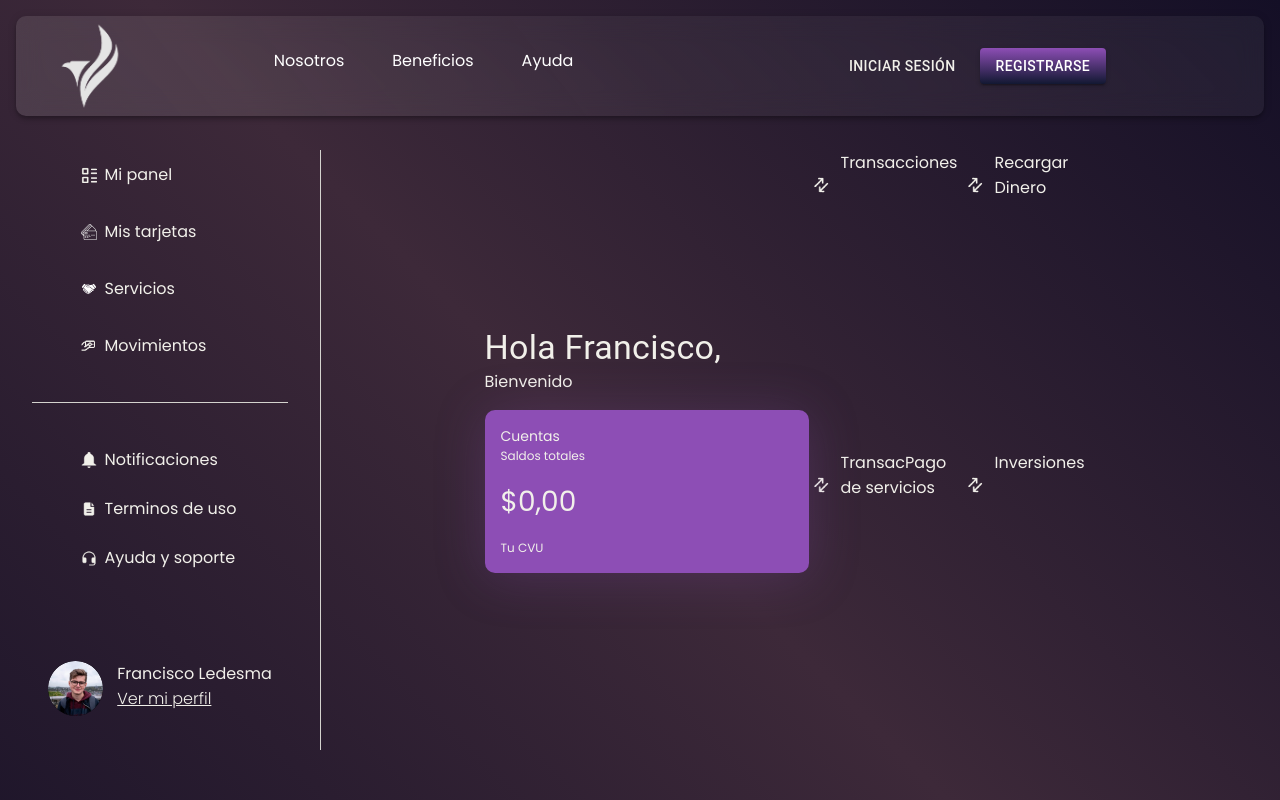
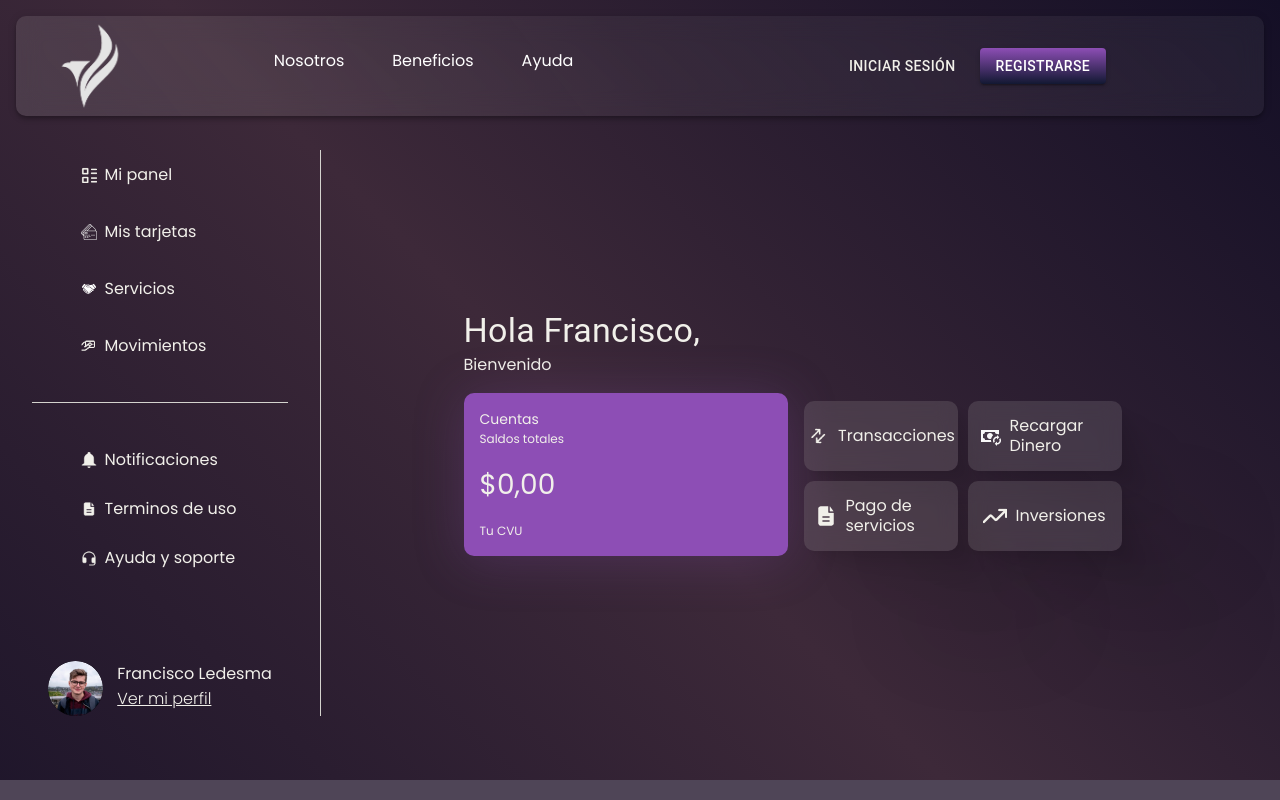
Before and after one commit to No-Country/c12-36-ft-reactnative, a React (Vite) app in the folder frontend/: page /home in a window 1280 px wide. Shown: the top 800 px of the page. Built offline with nearby package versions, Linux system fonts and the light colour scheme.

Commit message:
diseño cards

```diff
--- a/frontend/package.json
+++ b/frontend/package.json
@@ -14,8 +14,8 @@
     "@emotion/styled": "^11.11.0",
     "@mui/icons-material": "^5.13.7",
     "@mui/material": "^5.13.7",
-    "react": "^18.2.0",
-    "react-dom": "^18.2.0",
+    "react": "18.2.0",
+    "react-dom": "18.2.0",
     "react-router-dom": "^6.14.1"
   },
   "devDependencies": {
--- a/frontend/src/components/CardsHome/CardsHome.jsx
+++ b/frontend/src/components/CardsHome/CardsHome.jsx
@@ -1,15 +1,18 @@
 import { Typography } from '@mui/material'
-import trans from '../../assets/fluent_arrow-sort-16-filled.png'
+import icon1 from '../../assets/fluent_arrow-sort-16-filled.png'
+import icon2 from '../../assets/mdi_cash-sync.png'
+import icon3 from '../../assets/basil_document-solid.png'
+import icon4 from '../../assets/streamline_money-graph-arrow-increase-ascend-growth-up-arrow-stats-graph-right-grow.png'
 import './cardsHome.css'
 
-const iconCards = [{ name: 'Transacciones', img: trans }, { name: 'Recargar Dinero', img: trans }, { name: 'TransacPago de servicios', img: trans }, { name: 'Inversiones', img: trans }]
+const iconCards = [{ name: 'Transacciones', img: icon1 }, { name: 'Recargar Dinero', img: icon2 }, { name: 'Pago de servicios', img: icon3 }, { name: 'Inversiones', img: icon4 }]
 const CardsHome = () => {
   return (
     <div className='gridCards'>
       {
             iconCards.map((icon) => (
-              <div style={{ width: '154px', height: '70px', display: 'flex', gap: '8px', borderRadius: '10px' }} key={icon.name}>
-                <img style={{ width: '24px', objectFit: 'contain' }} src={icon.img} alt={icon.name} />
+              <div className='card'>
+                <img className='cardImage'style={{ width: '24px', objectFit: 'contain' }} src={icon.img} alt={icon.name} />
                 <Typography variant='p' color='secondary'>{icon.name}</Typography>
               </div>
             ))
--- a/frontend/src/components/CardsHome/cardsHome.css
+++ b/frontend/src/components/CardsHome/cardsHome.css
@@ -1,4 +1,31 @@
 .gridCards{
     display: grid;
     grid-template-columns: 1fr 1fr;
+    gap: 10px;
+    justify-content: center;
+    align-items: center;
+    padding: 16px;
+    height: 70px;
+    margin: 75px auto;
 }
+
+.card {
+   background: rgba(241, 240, 234, 0.12);
+   backdrop-filter: blur(10px);
+    display: flex;
+    justify-content: center;
+    align-items: center;
+    padding: 10px;
+    border-radius: 10px;
+    width: 154px;
+    height: 70px;
+    gap: 8px;
+    line-height: 20px;
+
+}
+
+.cardImage {
+  width: 24px;
+  height: 24px;
+  object-fit: contain;
+}
--- a/frontend/src/components/Home/Home.jsx
+++ b/frontend/src/components/Home/Home.jsx
@@ -26,7 +26,7 @@ export const Home = () => {
       <div style={{ display: 'flex' }}>
         <Sidebar />
         <Divider orientation='vertical' flexItem className='divider' />
-        <div style={{ display: 'flex', margin: 'auto', height: '600px', justifyContent: 'center' }}>
+        <div style={{ display: 'flex', margin: 'auto', justifyContent: 'center' }}>
           <Welcome />
           <CardsHome />
         </div>
```
Also changed, not shown: frontend/src/assets/mdi_cash-sync.png (added), 1 other file (tests, documents, lock files or other folders).
